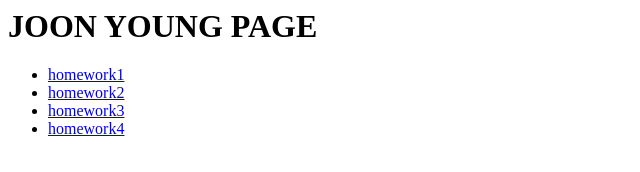
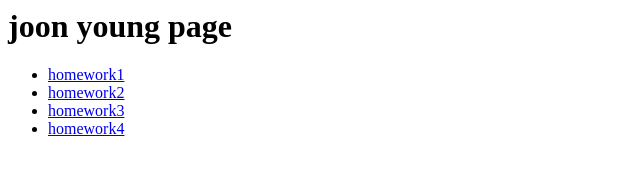
Before and after one commit to joonyoung-choi/joonyoung.github.io, a plain HTML site: page index.html in a window 1280 px wide. Shown: the whole page, without its empty margins (0-640 px from the left). Drawn offline with Linux system fonts and the light colour scheme.

Commit message:
Update index.html

```diff
--- a/index.html
+++ b/index.html
@@ -1,12 +1,11 @@
 <html>
-<html lang="ko-KR">
     <head>
    <meta charset="utf-8">
-        <title>JOON YOUNG PAGE</title>
+        <title>joon young page</title>
 
     </head>
     <body>
-   <h1>JOON YOUNG PAGE</h1>
+   <h1>joon young page</h1>
    <ul>
       <li><a href="./homework1.html">homework1</a></li>
       <li><a href="./homework2.html">homework2</a></li>
```
